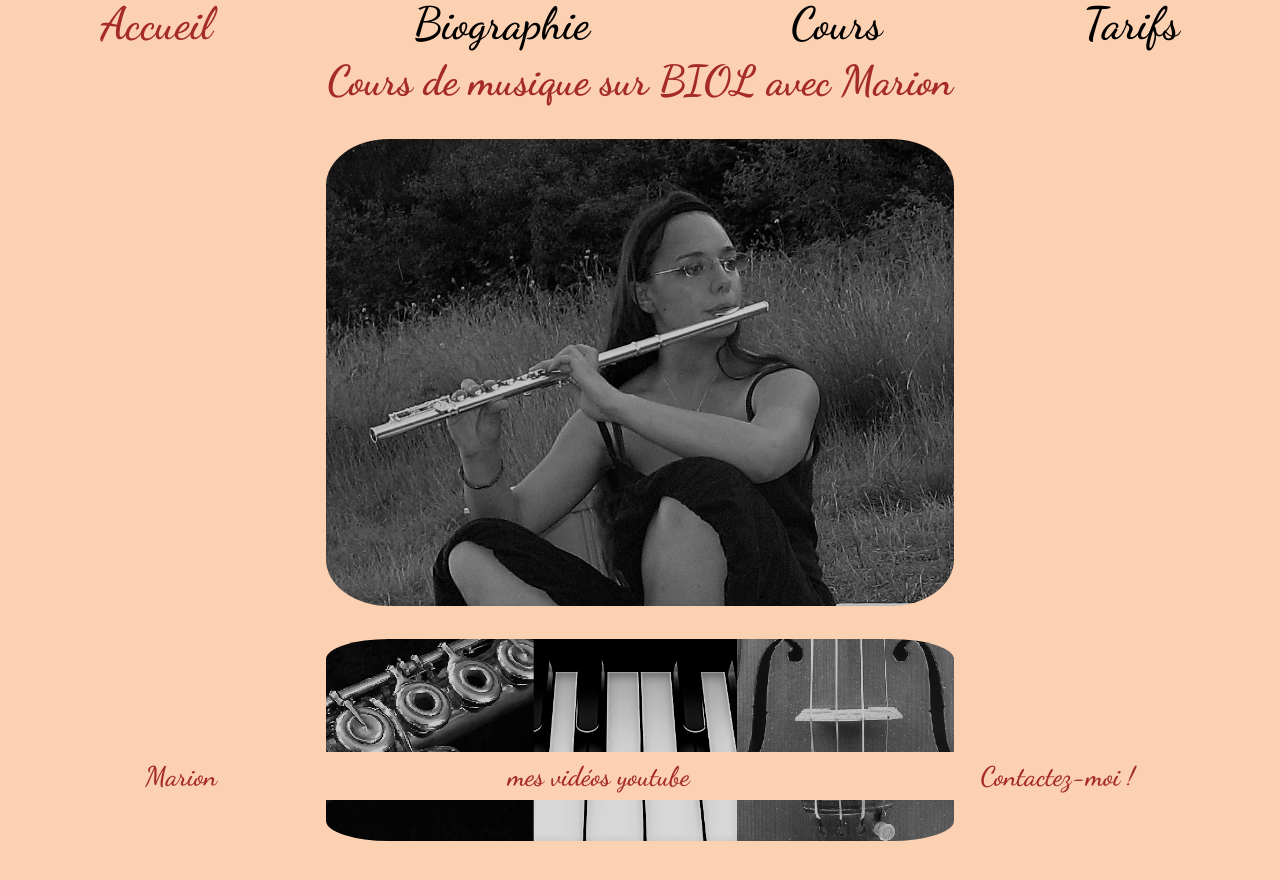
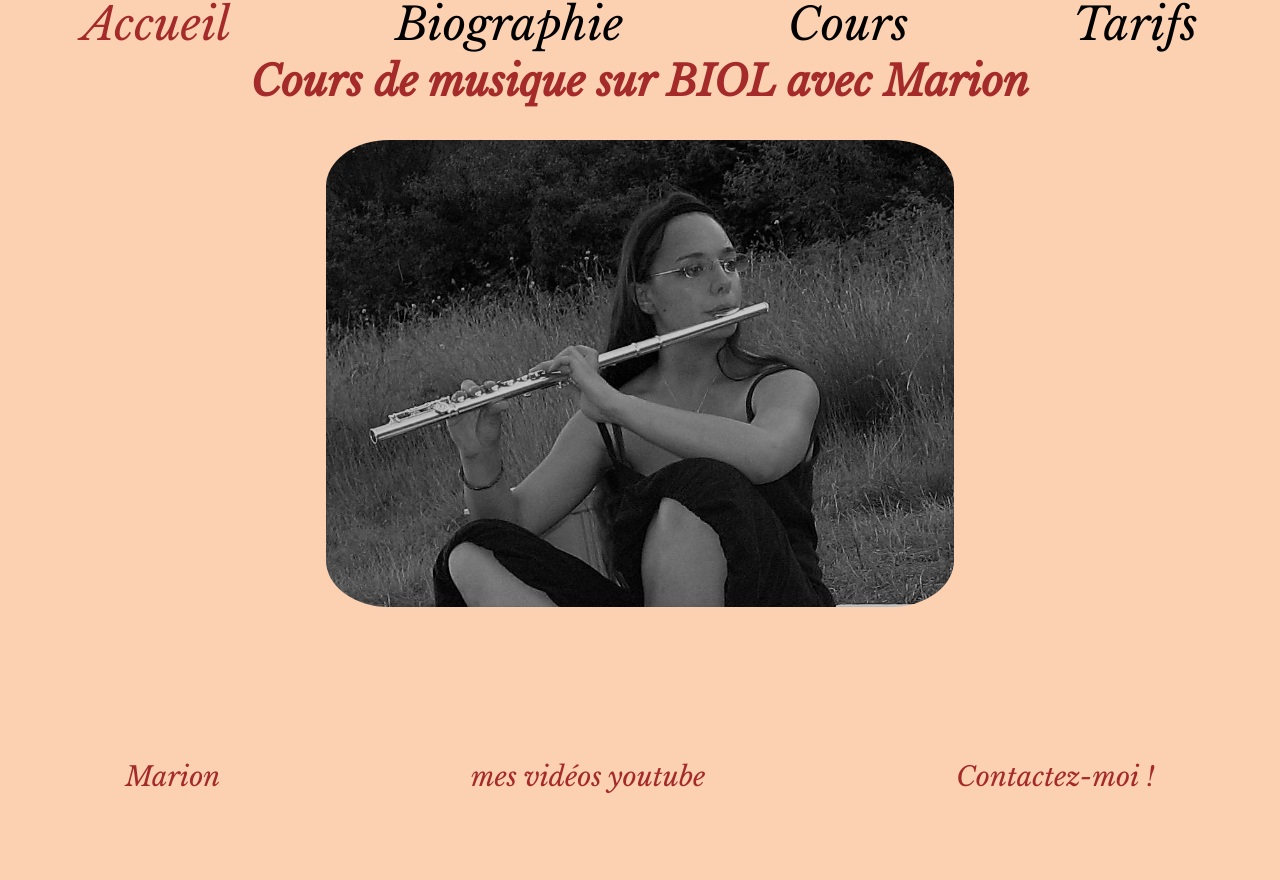
Before and after one commit to Eidepolcycne/Music, an Angular app: page / in a window 1280 px wide. Shown: the top 880 px of the page. After the commit the page ends 800 px from the top, so only its background shows below. Built offline with nearby package versions, Linux system fonts and the light colour scheme.

Commit message:
change font family

```diff
--- a/src/app/home/home.component.html
+++ b/src/app/home/home.component.html
@@ -5,7 +5,7 @@
     <img src="assets/nb.jpg" />
   </div>
   <br>
-  <div class="image">
-    <img src="assets/flute-piano-violon.jpg" />
-  </div>
+  <!-- <div class="image"> -->
+    <!-- <img src="assets/flute-piano-violon.jpg" /> -->
+  <!-- </div> -->
 </section>
--- a/src/styles.css
+++ b/src/styles.css
@@ -1,6 +1,10 @@
+@import url("https://fonts.googleapis.com/css2?family=Libre+Baskerville:ital@1&display=swap");
+
 * {
   list-style: none;
-  font-family: "Dancing Script", cursive;
+  /* font-family: "Dancing Script", cursive; */
+  font-family: "Libre Baskerville", serif;
+
   margin: 0;
   padding: 0;
   background-color: rgb(252, 209, 177);
```
